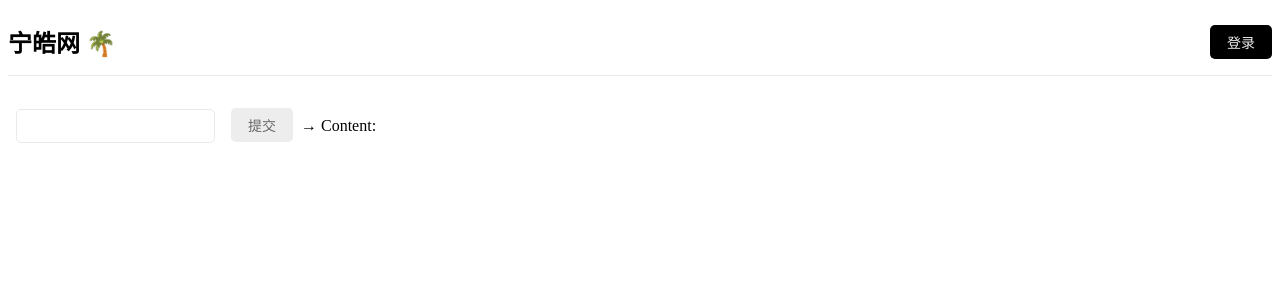
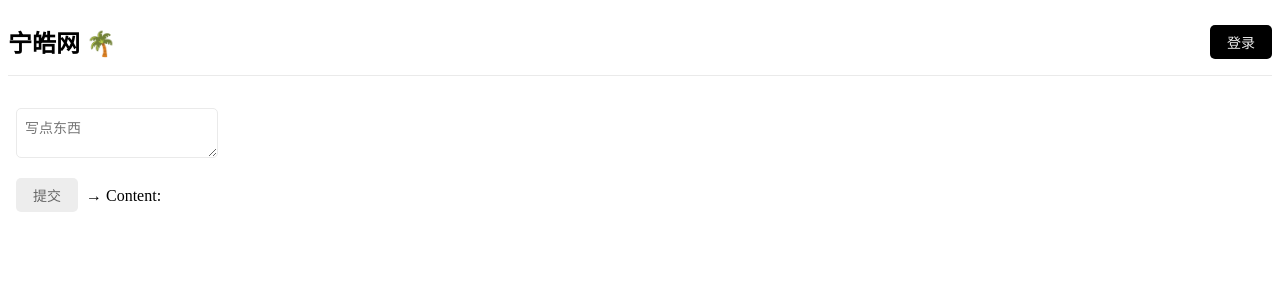
Before and after one commit to ninghao/ninghao-react-w22, a React (Create React App) app: page / in a window 1280 px wide. Shown: the top 300 px of the page. Built offline with nearby package versions, Linux system fonts and the light colour scheme.

Commit message:
多行文本：Textarea

```diff
--- a/src/app/form/app-form.tsx
+++ b/src/app/form/app-form.tsx
@@ -34,7 +34,7 @@ class AppForm extends Component<AppFormProps, AppFormState> {
     console.log(this.state);
   };
 
-  onContentChange = (event: FormEvent<HTMLInputElement>) => {
+  onContentChange = (event: FormEvent<HTMLTextAreaElement>) => {
     this.setState({ content: event.currentTarget.value });
   };
 
@@ -45,12 +45,13 @@ class AppForm extends Component<AppFormProps, AppFormState> {
     return (
       <div>
         <form onSubmit={this.onSubmitForm}>
-          <input
-            type="text"
-            name="content"
-            value={this.state.content}
-            onChange={this.onContentChange}
-          />
+          <div>
+            <textarea
+              value={this.state.content}
+              onChange={this.onContentChange}
+              placeholder="写点东西"
+            ></textarea>
+          </div>
           <input type="submit" value="提交" />
           <span>→ Content: {this.state.content}</span>
         </form>
```
